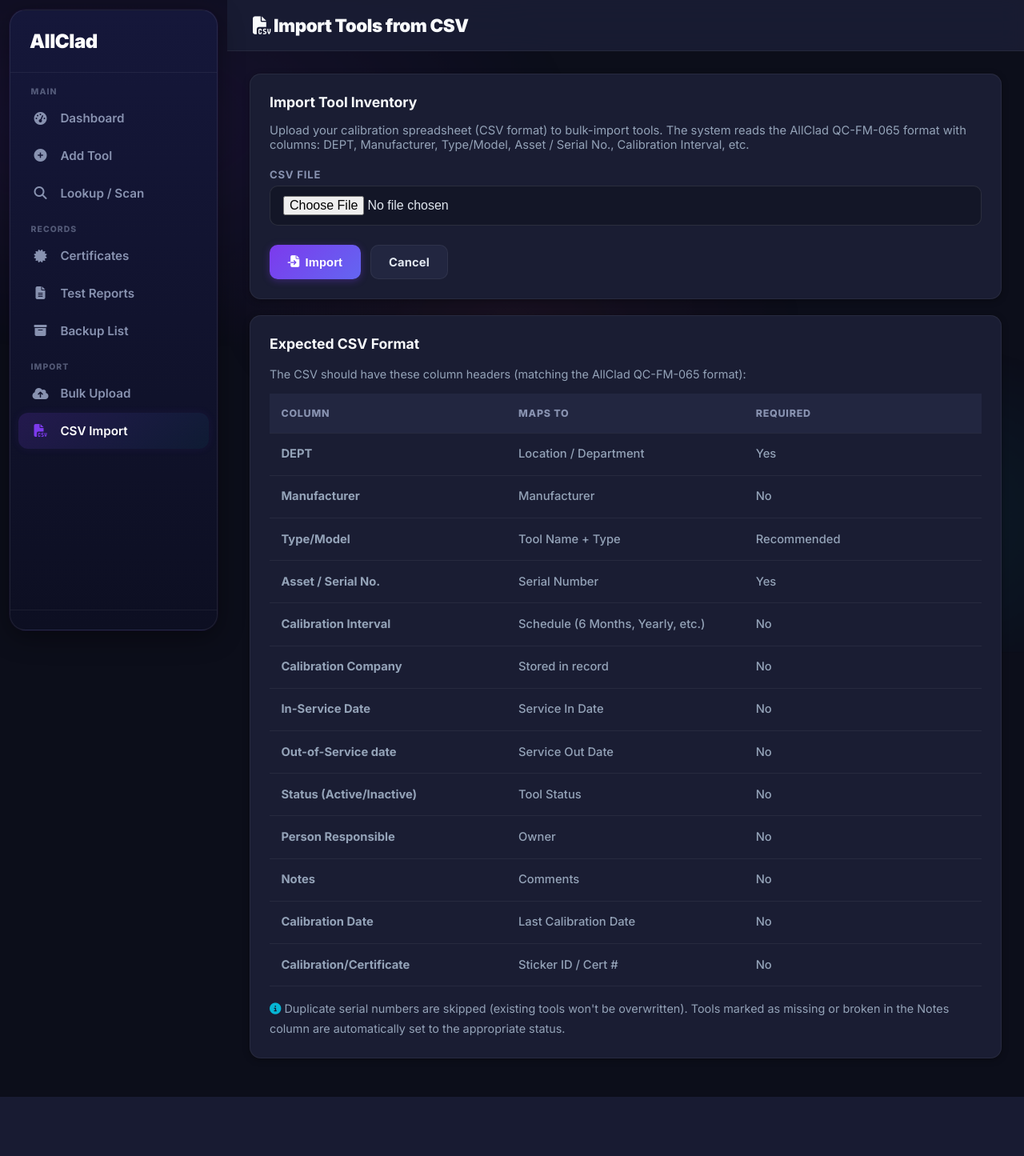
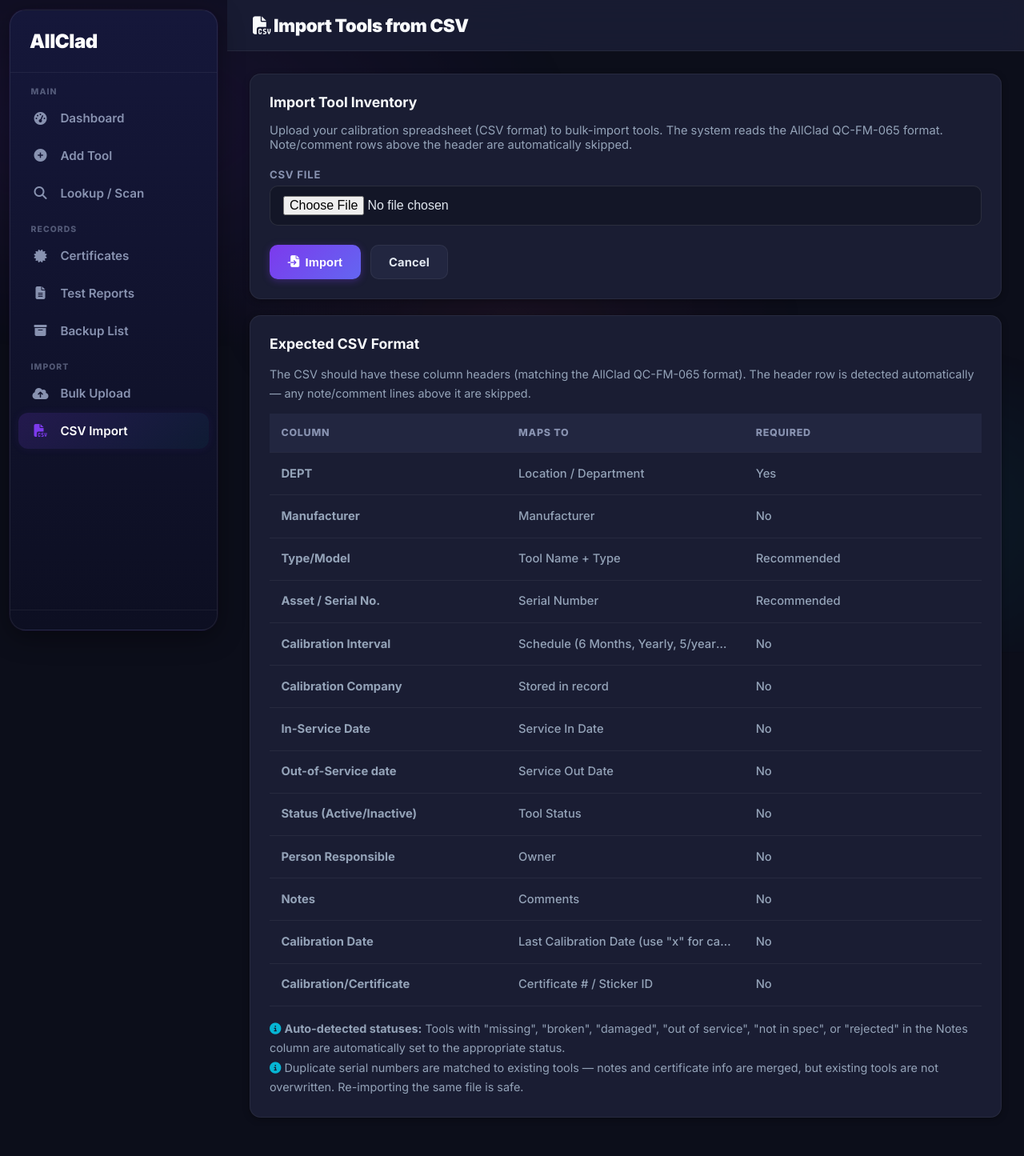
Before and after one commit to RangerDevv/AllClad, a Flask app: page /csv-import in a window 1280 px wide. Shown: the whole page at 80% size. Before the commit the page ends 1371 px from the top, so only its background shows below. Run offline with Flask 3, Linux system fonts and the light colour scheme; data that the repository does not hold is empty.

Commit message:
improve CSV imports

```diff
--- a/app.py
+++ b/app.py
@@ -884,6 +884,9 @@
 
 # ── CSV Import ──────────────────────────────────────────────────────────────
 
+# Known column header names from the AllClad QC-FM-065 spreadsheet
+EXPECTED_HEADERS = {"dept", "manufacturer", "type/model", "asset / serial no."}
+
 SCHEDULE_MAP = {
     "monthly": "monthly",
     "quarterly": "quarterly",
@@ -893,10 +896,12 @@
     "semi-annual": "semiannual",
     "yearly": "annual",
     "annual": "annual",
+    "1 year": "annual",
     "12 months": "annual",
     "biennial": "biennial",
     "24 months": "biennial",
     "2 years": "biennial",
+    "5 years": "custom",
 }
 
 
@@ -908,10 +913,87 @@
     for key, val in SCHEDULE_MAP.items():
         if key in cleaned:
             return val
-    # Check for year patterns like "5/years/2026"
+    # Check for patterns like "5/years/2026" or "5 Years"
+    m = re.match(r"(\d+)\s*/?\s*years?", cleaned)
+    if m:
+        n = int(m.group(1))
+        if n == 1:
+            return "annual"
+        if n == 2:
+            return "biennial"
+        return "custom"  # will set custom_interval_days below
     if "year" in cleaned:
         return "annual"
     return "annual"
+
+
+def parse_custom_days(raw):
+    """If the schedule is a multi-year custom interval, return the number of days."""
+    if not raw:
+        return None
+    m = re.match(r"(\d+)\s*/?\s*years?", raw.strip().lower())
+    if m:
+        n = int(m.group(1))
+        if n > 2:
+            return n * 365
+    return None
+
+
+def try_parse_date(raw):
+    """Try multiple date formats and return a date object or None."""
+    if not raw:
+        return None
+    raw = raw.strip()
+    # Skip marker values
+    if raw.lower() in ("x", "missing", "not checked", ""):
+        return None
+    # ISO format: 2024-09-11
+    try:
+        return date.fromisoformat(raw)
+    except (ValueError, TypeError):
+        pass
+    # US format: 9/11/24 or 9/11/2024 or 12/14/24
+    for fmt in ("%m/%d/%Y", "%m/%d/%y"):
+        try:
+            return datetime.strptime(raw, fmt).date()
+        except (ValueError, TypeError):
+            pass
+    # Formats with parentheses like "(9/11/24)"
+    paren_match = re.search(r"\((\d{1,2}/\d{1,2}/\d{2,4})\)", raw)
+    if paren_match:
+        return try_parse_date(paren_match.group(1))
+    return None
+
+
+def find_header_row(lines):
+    """Find the actual header row in the CSV by looking for known column names.
+    The AllClad CSV often has note/comment rows before the real headers.
+    Returns the index of the header row, or 0 if not found.
+    """
+    for idx, line in enumerate(lines):
+        lower = line.lower()
+        # Check if this line contains the expected column headers
+        if "dept" in lower and "manufacturer" in lower and "type/model" in lower:
+            return idx
+    return 0
+
+
+def make_unique_serial(base_serial, dept, row_num):
+    """Generate a serial number, ensuring it has a value."""
+    if base_serial:
+        return base_serial
+    return f"NOSN-{dept[:3].upper()}-{row_num:04d}-{uuid.uuid4().hex[:6]}"
+
+
+def make_unique_log_number(dept, row_num):
+    """Generate a unique log number that doesn't conflict with existing ones."""
+    base = f"CSV-{dept[:3].upper()}-{row_num:04d}"
+    candidate = base
+    suffix = 0
+    while Tool.query.filter(Tool.log_number == candidate).first():
+        suffix += 1
+        candidate = f"{base}-{suffix}"
+    return candidate
 
 
 @app.route("/csv-import", methods=["GET", "POST"])
@@ -927,100 +1009,197 @@
             return redirect(url_for("csv_import"))
 
         try:
-            stream = io.StringIO(f.stream.read().decode("utf-8", errors="replace"))
+            raw_text = f.stream.read().decode("utf-8", errors="replace")
+            lines = raw_text.splitlines()
+
+            if not lines:
+                flash("CSV file is empty.", "danger")
+                return redirect(url_for("csv_import"))
+
+            # ── Find the real header row (skip leading note/comment rows) ──
+            header_idx = find_header_row(lines)
+            csv_body = "\n".join(lines[header_idx:])
+
+            stream = io.StringIO(csv_body)
             reader = csv.DictReader(stream)
+
+            # Normalise header names so lookup is flexible
+            if reader.fieldnames:
+                reader.fieldnames = [h.strip() for h in reader.fieldnames]
 
             imported = 0
             skipped = 0
             updated = 0
-            errors = []
+            row_errors = []
 
-            for i, row in enumerate(reader, start=2):
-                # Skip empty rows or header-like rows
-                dept = (row.get("DEPT") or "").strip()
-                if not dept or dept.lower() == "dept":
-                    continue
+            for i, row in enumerate(reader, start=header_idx + 2):
+                try:
+                    # ── Read every column, tolerating slight header variations ──
+                    dept = (row.get("DEPT") or "").strip()
+                    if not dept or dept.lower() == "dept":
+                        continue  # skip sub-header or blank rows
 
-                manufacturer = (row.get("Manufacturer") or "").strip()
-                type_model = (row.get("Type/Model") or "").strip()
-                asset_serial = (row.get("Asset / Serial No.") or row.get("Asset / Serial No") or "").strip()
-                interval = (row.get("Calibration Interval") or "").strip()
-                cal_company = (row.get("Calibration Company") or "").strip()
-                in_service = (row.get("In-Service Date") or "").strip()
-                out_service = (row.get("Out-of-Service date") or row.get("Out-of-Service Date") or "").strip()
-                status_raw = (row.get("Status (Active/Inactive)") or "").strip()
-                person = (row.get("Person Responsible (if applicable)") or "").strip()
-                notes = (row.get("Notes") or "").strip()
-                cal_date_raw = (row.get("Calibration Date") or "").strip()
-                cert = (row.get("Calibration/Certificate") or "").strip()
+                    manufacturer = (row.get("Manufacturer") or "").strip()
+                    type_model = (row.get("Type/Model") or "").strip()
 
-                if not asset_serial and not type_model:
+                    # Try several possible header names for the serial column
+                    asset_serial = ""
+                    for key in ("Asset / Serial No.", "Asset / Serial No",
+                                "Asset / Serial No..", "Asset/Serial No."):
+                        val = (row.get(key) or "").strip()
+                        if val:
+                            asset_serial = val
+                            break
+
+                    interval = (row.get("Calibration Interval") or "").strip()
+                    cal_company = (row.get("Calibration Company") or "").strip()
+                    in_service = (row.get("In-Service Date") or "").strip()
+                    out_service = (
+                        row.get("Out-of-Service date")
+                        or row.get("Out-of-Service Date")
+                        or ""
+                    ).strip()
+                    status_raw = (row.get("Status (Active/Inactive)") or "").strip()
+                    person = (
+                        row.get("Person Responsible (if applicable)")
+                        or row.get("Person Responsible")
+                        or ""
+                    ).strip()
+                    notes = (row.get("Notes") or "").strip()
+                    cal_date_raw = (row.get("Calibration Date") or "").strip()
+                    cert = (row.get("Calibration/Certificate") or "").strip()
+
+                    # ── Skip rows that have no useful data ──
+                    if not asset_serial and not type_model and not manufacturer:
+                        skipped += 1
+                        continue
+
+                    # ── Build serial number ──
+                    serial = make_unique_serial(asset_serial, dept, i)
+
+                    # ── Check for existing tool by serial number ──
+                    existing = Tool.query.filter(Tool.serial_number == serial).first()
+                    if existing:
+                        # Merge any new notes into existing record
+                        changed = False
+                        if notes and notes not in (existing.comments or ""):
+                            existing.comments = (
+                                (existing.comments or "")
+                                + ("\n" if existing.comments else "")
+                                + notes
+                            )
+                            changed = True
+                        if cert and cert.lower() not in ("x", "missing", "not checked"):
+                            if cert not in (existing.sticker_id or ""):
+                                existing.sticker_id = cert
+                                changed = True
+                        if person and not existing.owner:
+                            existing.owner = person
+                            changed = True
+                        if changed:
+                            updated += 1
+                        else:
+                            skipped += 1
+                        continue
+
+                    # ── Build tool name from type/model ──
+                    name = type_model if type_model else f"{manufacturer} instrument"
+
+                    # ── Schedule ──
+                    schedule = parse_schedule(interval)
+                    custom_days = parse_custom_days(interval) if schedule == "custom" else None
+
+                    # ── Determine status from Status column + Notes ──
+                    notes_lower = notes.lower()
+                    cal_marker = cal_date_raw.lower() if cal_date_raw else ""
+                    cert_lower = cert.lower() if cert else ""
+
+                    tool_status = "active"
+                    if status_raw.lower() in ("inactive", "retired"):
+                        tool_status = "retired"
+                    elif "missing" in notes_lower or cal_marker == "missing":
+                        tool_status = "not_in_use"
+                    elif "broken" in notes_lower or "damaged" in notes_lower:
+                        tool_status = "out_of_cal"
+                    elif "out of service" in notes_lower:
+                        tool_status = "retired"
+                    elif "not in spec" in notes_lower or "not in spec" in cert_lower:
+                        tool_status = "out_of_cal"
+                    elif "rejected" in notes_lower:
+                        tool_status = "out_of_cal"
+                    elif "fail" in cert_lower:
+                        tool_status = "out_of_cal"
+
+                    on_backup = tool_status in ("retired", "not_in_use", "out_of_cal")
+
+                    # ── Generate unique log number ──
+                    log_number = make_unique_log_number(dept, i)
+
+                    # ── Clean up certificate / sticker ID ──
+                    sticker = ""
+                    if cert and cert.lower() not in (
+                        "x", "missing", "not checked",
+                        "not in spec after calibration",
+                        "checked but broken", "found",
+                    ):
+                        sticker = cert
+
+                    # ── Build tool record ──
+                    tool = Tool(
+                        name=name,
+                        tool_type=type_model,
+                        manufacturer=manufacturer,
+                        serial_number=serial,
+                        log_number=log_number,
+                        location=dept,
+                        owner=person,
+                        schedule=schedule,
+                        custom_interval_days=custom_days,
+                        status=tool_status,
+                        on_backup_list=on_backup,
+                        comments=notes,
+                        sticker_id=sticker,
+                    )
+
+                    # ── Parse dates ──
+                    # In-Service Date
+                    svc_in = try_parse_date(in_service)
+                    if svc_in:
+                        tool.service_in_date = svc_in
+
+                    # Out-of-Service Date
+                    svc_out = try_parse_date(out_service)
+                    if svc_out:
+                        tool.service_out_date = svc_out
+
+                    # The "Calibration Date" column is often just "x" (= was calibrated)
+                    # Try to extract a real date from it, or fall back to dates in Notes
+                    cal_date = try_parse_date(cal_date_raw)
+                    if not cal_date:
+                        # Try to pull a date from the Notes column
+                        # e.g. "Calibrated (9/11/24) by Rowe Line"
+                        cal_date = try_parse_date(notes)
+                    if cal_date:
+                        tool.last_calibration_date = cal_date
+                        tool.recalculate_next_date()
+
+                    db.session.add(tool)
+                    imported += 1
+
+                except Exception as row_err:
+                    row_errors.append(f"Row {i}: {str(row_err)}")
                     skipped += 1
                     continue
 
-                # Generate a serial number from asset/serial field or manufacture a unique one
-                serial = asset_serial if asset_serial else f"IMPORT-{uuid.uuid4().hex[:8]}"
+            db.session.commit()
 
-                # Check if tool with this serial already exists
-                existing = Tool.query.filter(Tool.serial_number == serial).first()
-                if existing:
-                    # Update notes if new info
-                    if notes and notes not in (existing.comments or ""):
-                        existing.comments = (existing.comments or "") + ("\n" if existing.comments else "") + notes
-                    updated += 1
-                    continue
+            msg = f"CSV imported: {imported} new tools added, {updated} existing updated, {skipped} rows skipped."
+            if row_errors:
+                msg += f" ({len(row_errors)} rows had errors — check data.)"
+            flash(msg, "success")
 
-                # Build tool name from type/model or manufacturer
-                name = type_model if type_model else f"{manufacturer} instrument"
-
-                schedule = parse_schedule(interval)
-
-                # Determine status
-                tool_status = "active"
-                if status_raw.lower() in ("inactive", "retired"):
-                    tool_status = "retired"
-                if "missing" in notes.lower():
-                    tool_status = "not_in_use"
-                if "broken" in notes.lower() or "damaged" in notes.lower():
-                    tool_status = "out_of_cal"
-
-                on_backup = tool_status in ("retired", "not_in_use")
-
-                # Generate log number
-                log_number = f"CSV-{dept[:3].upper()}-{i:04d}"
-
-                tool = Tool(
-                    name=name,
-                    tool_type=type_model,
-                    manufacturer=manufacturer,
-                    serial_number=serial,
-                    log_number=log_number,
-                    location=dept,
-                    owner=person,
-                    schedule=schedule,
-                    status=tool_status,
-                    on_backup_list=on_backup,
-                    comments=notes,
-                    sticker_id=cert if cert and cert.lower() not in ("x", "missing", "not checked") else "",
-                )
-
-                # Try to parse calibration date
-                if cal_date_raw and cal_date_raw.lower() != "x":
-                    try:
-                        tool.last_calibration_date = date.fromisoformat(cal_date_raw)
-                        tool.recalculate_next_date()
-                    except ValueError:
-                        pass  # non-standard date, skip
-
-                db.session.add(tool)
-                imported += 1
-
-            db.session.commit()
-            flash(
-                f"CSV imported: {imported} new tools, {updated} existing updated, {skipped} rows skipped.",
-                "success",
-            )
         except Exception as e:
+            db.session.rollback()
             flash(f"Error reading CSV: {str(e)}", "danger")
 
         return redirect(url_for("csv_import"))
--- a/templates/csv_import.html
+++ b/templates/csv_import.html
@@ -13,7 +13,7 @@
   </div>
   <p style="color:var(--c-text-lt);margin-bottom:1.25rem;font-size:.92rem;">
     Upload your calibration spreadsheet (CSV format) to bulk-import tools. The system reads the AllClad
-    QC-FM-065 format with columns: DEPT, Manufacturer, Type/Model, Asset / Serial No., Calibration Interval, etc.
+    QC-FM-065 format. Note/comment rows above the header are automatically skipped.
   </p>
 
   <form method="post" enctype="multipart/form-data">
@@ -35,7 +35,8 @@
     <h2>Expected CSV Format</h2>
   </div>
   <div style="color:var(--c-text-lt);font-size:.9rem;line-height:1.7;">
-    <p>The CSV should have these column headers (matching the AllClad QC-FM-065 format):</p>
+    <p>The CSV should have these column headers (matching the AllClad QC-FM-065 format).
+       The header row is detected automatically — any note/comment lines above it are skipped.</p>
     <div class="table-wrap" style="margin-top:.75rem;">
       <table>
         <thead>
@@ -49,23 +50,28 @@
           <tr><td><strong>DEPT</strong></td><td>Location / Department</td><td>Yes</td></tr>
           <tr><td><strong>Manufacturer</strong></td><td>Manufacturer</td><td>No</td></tr>
           <tr><td><strong>Type/Model</strong></td><td>Tool Name + Type</td><td>Recommended</td></tr>
-          <tr><td><strong>Asset / Serial No.</strong></td><td>Serial Number</td><td>Yes</td></tr>
-          <tr><td><strong>Calibration Interval</strong></td><td>Schedule (6 Months, Yearly, etc.)</td><td>No</td></tr>
+          <tr><td><strong>Asset / Serial No.</strong></td><td>Serial Number</td><td>Recommended</td></tr>
+          <tr><td><strong>Calibration Interval</strong></td><td>Schedule (6 Months, Yearly, 5/years, etc.)</td><td>No</td></tr>
           <tr><td><strong>Calibration Company</strong></td><td>Stored in record</td><td>No</td></tr>
           <tr><td><strong>In-Service Date</strong></td><td>Service In Date</td><td>No</td></tr>
           <tr><td><strong>Out-of-Service date</strong></td><td>Service Out Date</td><td>No</td></tr>
           <tr><td><strong>Status (Active/Inactive)</strong></td><td>Tool Status</td><td>No</td></tr>
           <tr><td><strong>Person Responsible</strong></td><td>Owner</td><td>No</td></tr>
           <tr><td><strong>Notes</strong></td><td>Comments</td><td>No</td></tr>
-          <tr><td><strong>Calibration Date</strong></td><td>Last Calibration Date</td><td>No</td></tr>
-          <tr><td><strong>Calibration/Certificate</strong></td><td>Sticker ID / Cert #</td><td>No</td></tr>
+          <tr><td><strong>Calibration Date</strong></td><td>Last Calibration Date (use "x" for calibrated, or a date)</td><td>No</td></tr>
+          <tr><td><strong>Calibration/Certificate</strong></td><td>Certificate # / Sticker ID</td><td>No</td></tr>
         </tbody>
       </table>
     </div>
     <p style="margin-top:1rem;">
       <i class="fas fa-info-circle" style="color:var(--c-accent);"></i>
-      Duplicate serial numbers are skipped (existing tools won't be overwritten).
-      Tools marked as missing or broken in the Notes column are automatically set to the appropriate status.
+      <strong>Auto-detected statuses:</strong> Tools with "missing", "broken", "damaged", "out of service",
+      "not in spec", or "rejected" in the Notes column are automatically set to the appropriate status.
+    </p>
+    <p>
+      <i class="fas fa-info-circle" style="color:var(--c-accent);"></i>
+      Duplicate serial numbers are matched to existing tools — notes and certificate info are merged,
+      but existing tools are not overwritten. Re-importing the same file is safe.
     </p>
   </div>
 </div>
```
